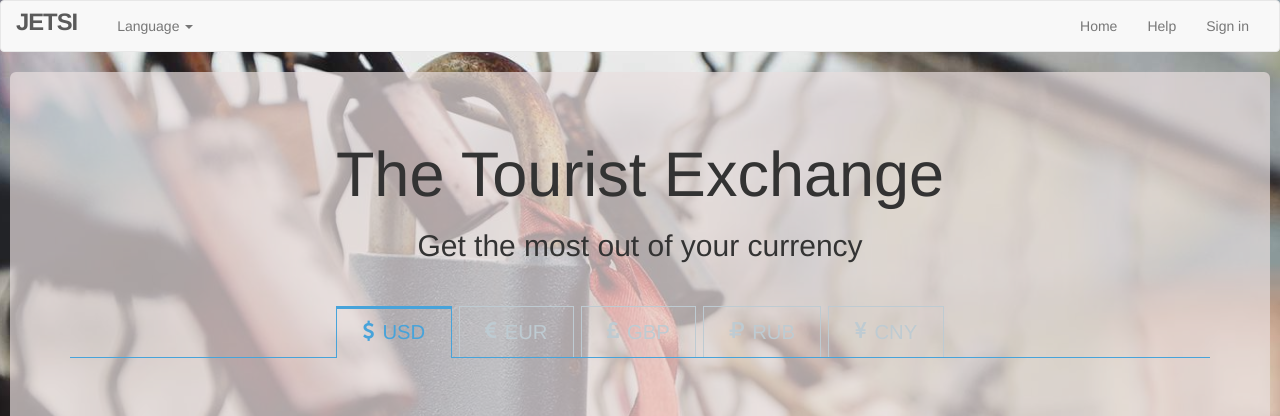
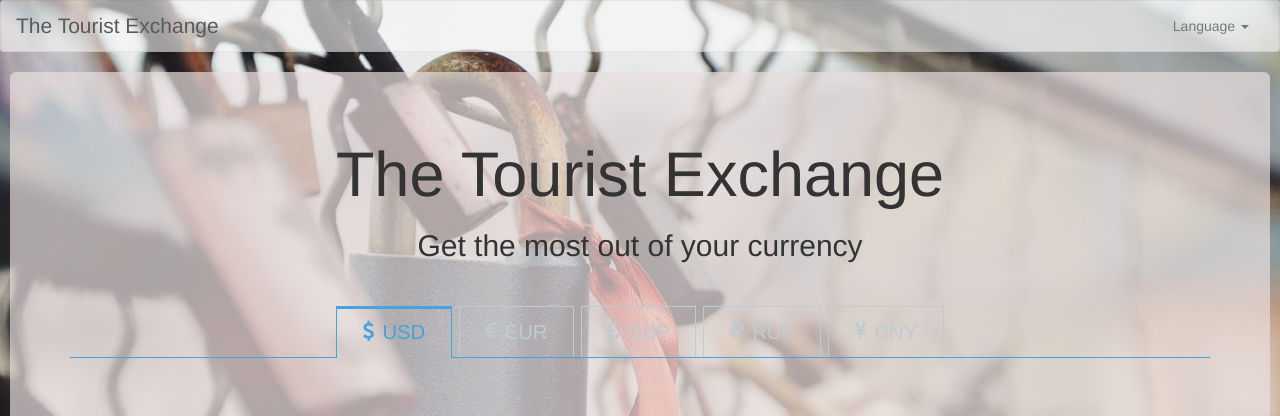
Before and after one commit to mcade/jetsi, a Rails app: page /currency in a window 1280 px wide. Shown: the top 416 px of the page. Run offline with Rails 7, Linux system fonts and the light colour scheme; data that the repository does not hold is empty; style sheets or scripts are compiled from the project's sources; some libraries are stand-ins or nearby versions.

Commit message:
Update header and footer

```diff
--- a/app/assets/stylesheets/custom.css.scss
+++ b/app/assets/stylesheets/custom.css.scss
@@ -813,11 +813,11 @@ footer {
   display: block;
   overflow: hidden;
   width: 3em;
-  height: 4em;
+  height: 100%;
   text-align: center;
   line-height: 3;
   cursor: pointer;
-  margin: 0 auto;
+  margin: -20px auto -20px auto;
 
 }
 
@@ -831,14 +831,14 @@ footer {
   font-style: normal;
   font-variant: normal;
   font-family: 'FontAwesome';
-  font-size: 2em;
+  font-size: 3em;
   speak: none;
   -webkit-font-smoothing: antialiased;
   -moz-osx-font-smoothing: grayscale;
 }
 
 .icon-close::before {
-  content: "\f1d8";
+  content: "\f0ac";
   color: lightblue;
 }
 
@@ -967,3 +967,13 @@ table.dataTable.order-column tbody tr > .sorting_2,
 table.dataTable.order-column tbody tr > .sorting_3 {
   background-color: #f9f9f9;
 }
+
+/* customize header */
+.navbar {
+  background-color: rgba(248, 248, 248, 0.6);
+  border-color: rgba(90, 90, 90, 0.1);
+}
+.navbar-brand {
+  font-size: 1.5em;
+  color: rgb(90, 90, 90) !important;
+}
--- a/app/views/currencies/index.html.erb
+++ b/app/views/currencies/index.html.erb
@@ -48,17 +48,17 @@
 <section class="grid-wrap">
   <ul class="grid swipe-right" id="grid">
     <li><a href="#"><img src="assets/pyramids2.png" alt="Egyptian pyramids"><h3>Egyptian pyramids</h3></a></li>
-    <li><a href="#"><img src="assets/eiffeltower.png" alt="Eiffel Tower"><h3>Eiffel Tower of Paris</h3></a></li>
+    <li><a href="#"><img src="assets/eiffeltower.PNG" alt="Eiffel Tower"><h3>Eiffel Tower of Paris</h3></a></li>
     <li><a href="#"><img src="assets/moais.png" alt="Moais"><h3>Moais of the Easter Islands</h3></a></li>
     <li><a href="#"><img src="assets/bigben.png" alt="Big Ben" alt="img02"><h3>London’s Big Ben</h3></a></li>
     <li><a href="#"><img src="assets/operahouse.png" alt="Sydney Opera House"><h3>Sydney Opera House</h3></a></li>
     <li><a href="#"><img src="assets/redentor.png" alt="Cristo Redentor"><h3>Rio de Janeiro’s Cristo Redentor</h3></a></li>
     <li><a href="#"><img src="assets/colosseum.png" alt="Colosseum of Rome"><h3>Colosseum of Rome</h3></a></li>
-    <li><a href="#"><img src="assets/tajmahal.png" alt="Taj Mahal of Agra"><h3>Taj Mahal of Agra</h3></a></li>
-    <li><a href="#"><img src="assets/windmill.png" alt="Dutch windmill"><h3>The Netherlands</h3></a></li>
-    <li><a href="#"><img src="assets/temple.png" alt="Chichén Itzá"><h3>Chichén Itzá in Mexico</h3></a></li>
-    <li><a href="#"><img src="assets/bridge.png" alt="Golden Gate Bridge"><h3>Golden Gate Bridge of San Francisco</h3></a></li>
-    <li><a href="#"><img src="assets/stonehenge.png" alt="Stonehenge"><h3>Stonehenge of Wiltshire, England</h3></a></li>
+    <li><a href="#"><img src="assets/tajmahal.PNG" alt="Taj Mahal of Agra"><h3>Taj Mahal of Agra</h3></a></li>
+    <li><a href="#"><img src="assets/windmill.PNG" alt="Dutch windmill"><h3>The Netherlands</h3></a></li>
+    <li><a href="#"><img src="assets/temple.PNG" alt="Chichén Itzá"><h3>Chichén Itzá in Mexico</h3></a></li>
+    <li><a href="#"><img src="assets/bridge.PNG" alt="Golden Gate Bridge"><h3>Golden Gate Bridge of San Francisco</h3></a></li>
+    <li><a href="#"><img src="assets/stonehenge.PNG" alt="Stonehenge"><h3>Stonehenge of Wiltshire, England</h3></a></li>
     <li><a href="http://www.shaundona.com/"><img src="assets/attrimg.png" alt="Shaun Dona">
       <h3>Illustrations by<br>Shaun Dona</h3></a>
     </li>
@@ -70,7 +70,7 @@
       <div class="content-style-text">
         <h2>About The Tourist Exchange</h2>
         <p>Pea horseradish azuki bean lettuce avocado asparagus okra. Kohlrabi radish okra azuki bean corn fava bean mustard tigernut juccama green bean celtuce collard greens avocado quandong <strong>fennel gumbo</strong> black-eyed pea. Grape silver beet watercress potato tigernut corn groundnut. Chickweed okra pea winter purslane coriander yarrow sweet pepper radish garlic brussels sprout groundnut summer purslane earthnut pea <strong>tomato spring onion</strong> azuki bean gourd.</p>
-        <span class="icon icon-close">Close the dialog</span>
+        <span class="icon icon-close"></span>
       </div>
     </div>
   </div>
--- a/app/views/layouts/_footer.html.erb
+++ b/app/views/layouts/_footer.html.erb
@@ -1,13 +1,12 @@
 <footer class="footer">
   <small>
-    <a href="+">Jetsi</a>
     by Maurice Cadenhead
   </small>
   <nav>
     <ul>
-      <li><%= link_to "About", about_path %></li>
       <li><%= link_to "Contact", contact_path %></li>
-      <li><a href="#">Blog</a></li>
+      <li><%= link_to "Privacy", about_path %></li>
+      <li><%= link_to "Terms", about_path %></li>
     </ul>
   </nav>
 </footer>
--- a/app/views/layouts/_header.html.erb
+++ b/app/views/layouts/_header.html.erb
@@ -9,12 +9,12 @@
 			        <span class="icon-bar"></span>
 			        <span class="icon-bar"></span>
 				</button>
-				<a class="navbar-brand" id="logo" href="#">Jetsi</a>
+				<a class="navbar-brand" href="#">The Tourist Exchange</a>
 			</div>
 
 			<!-- Collect the nav links, forms, and other content for toggling -->
 			<div class="collapse navbar-collapse" id="bs-example-navbar-collapse-1">
-				<ul class="nav navbar-nav">
+	  			<ul class="nav navbar-nav navbar-right">
 	  				<li class="dropdown">
 		        		<a href="#" class="dropdown-toggle" data-toggle="dropdown">Language <b class="caret"></b></a>
 		        		<ul class="dropdown-menu">
@@ -24,11 +24,6 @@
 		        		</ul>
 		      		</li>
 	  			</ul>
-  			<ul class="nav navbar-nav navbar-right">
-    			<li><%= link_to "Home", root_path %></li>
-    			<li><%= link_to "Help", help_path %></li>
-    			<li><%= link_to "Sign in", '#' %></li>
-  			</ul>
 			</div><!-- /.navbar-collapse -->
 		</div><!-- /.container-fluid -->
   </nav>
```
Lines whose indentation alone changed are shown as unchanged.
